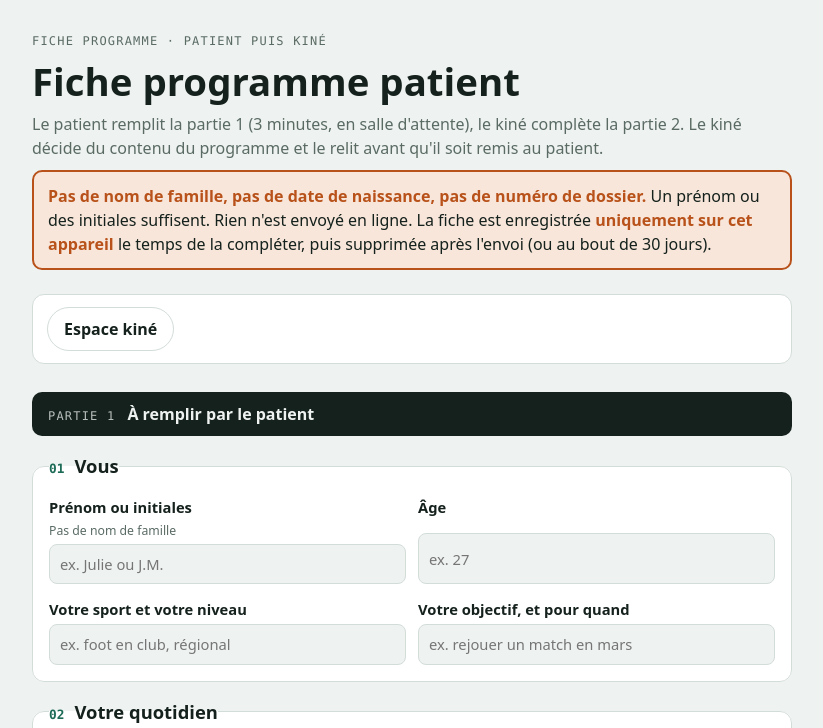
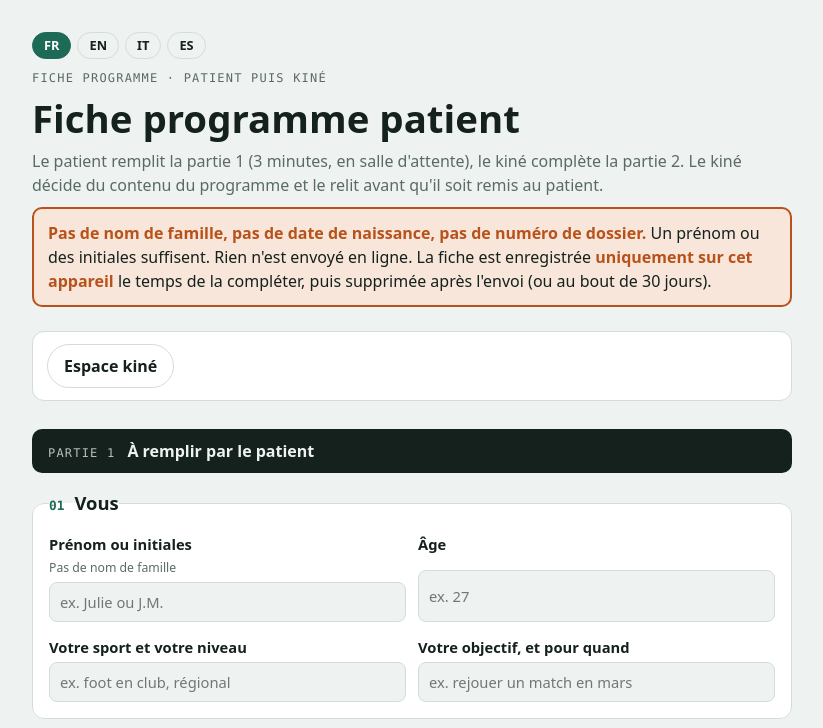
Before and after one commit to retour-terrain/retour-terrain.github.io, a plain HTML site: page index.html in a window 1280 px wide. Shown: the top 728 px of the page, without its empty margins (228-1051 px from the left). Drawn offline with Linux system fonts and the light colour scheme.

Commit message:
Fiche : boutons de langue visibles pour tous
Co-Authored-By: Claude Opus 5.5 <noreply@anthropic.com>

```diff
--- a/index.html
+++ b/index.html
@@ -101,7 +101,7 @@ button:focus-visible{outline:3px solid var(--accent);outline-offset:2px}
 <body>
 <div class="wrap">
 <header>
-  <nav class="langs" hidden aria-label="Langue · Language · Lingua · Idioma"><button type="button" data-lang="fr" lang="fr">FR</button><button type="button" data-lang="en" lang="en">EN</button><button type="button" data-lang="it" lang="it">IT</button><button type="button" data-lang="es" lang="es">ES</button></nav>
+  <nav class="langs" aria-label="Langue · Language · Lingua · Idioma"><button type="button" data-lang="fr" lang="fr">FR</button><button type="button" data-lang="en" lang="en">EN</button><button type="button" data-lang="it" lang="it">IT</button><button type="button" data-lang="es" lang="es">ES</button></nav>
   <p class="sub" style="font-family:var(--mono);font-size:.75rem;letter-spacing:.1em;text-transform:uppercase">Fiche programme · patient puis kiné</p>
   <h1>Fiche programme patient</h1>
   <p class="sub">Le patient remplit la partie 1 (3 minutes, en salle d'attente), le kiné complète la partie 2. Le kiné décide du contenu du programme et le relit avant qu'il soit remis au patient.</p>
@@ -237,7 +237,7 @@ button:focus-visible{outline:3px solid var(--accent);outline-offset:2px}
 <script>
 /* Traductions de l'interface : clé = texte français exact, valeur = [anglais, italien, espagnol].
    Les exercices viennent de #i18n-ex (généré par outils/bibliotheque.py).
-   VALIDE : suivi interne (rien n'est affiché) ; true = langue relue par un kiné de cette langue et consentement validé par le juriste ; affiche aussi le sélecteur de langue. */
+   VALIDE : suivi interne (rien n'est affiché) ; true = langue relue par un kiné de cette langue et consentement validé par le juriste . */
 const VALIDE={en:false,it:false,es:false};
 const UI={
 "Fiche programme":["Programme form","Scheda programma","Ficha de programa"],
@@ -722,8 +722,6 @@ document.getElementById('reset').addEventListener('click',()=>{
 function applyLang(){
   document.documentElement.lang=LANG;document.title=t('Fiche programme');
   tr(document.body);
-  /* Sélecteur visible seulement avec ?lang=… (ou une langue déjà choisie, ou une traduction validée) : les patients d'Éric voient la fiche française inchangée */
-  document.querySelector('.langs').hidden=LANG==='fr'&&!/[?&]lang=/.test(location.search)&&!Object.values(VALIDE).some(Boolean);
   document.querySelectorAll('.langs button').forEach(b=>b.setAttribute('aria-pressed',String(b.dataset.lang===LANG)));
   renum();filterSel();renderList();out.value='';out.style.display='none';msg.textContent='';
 }
```
